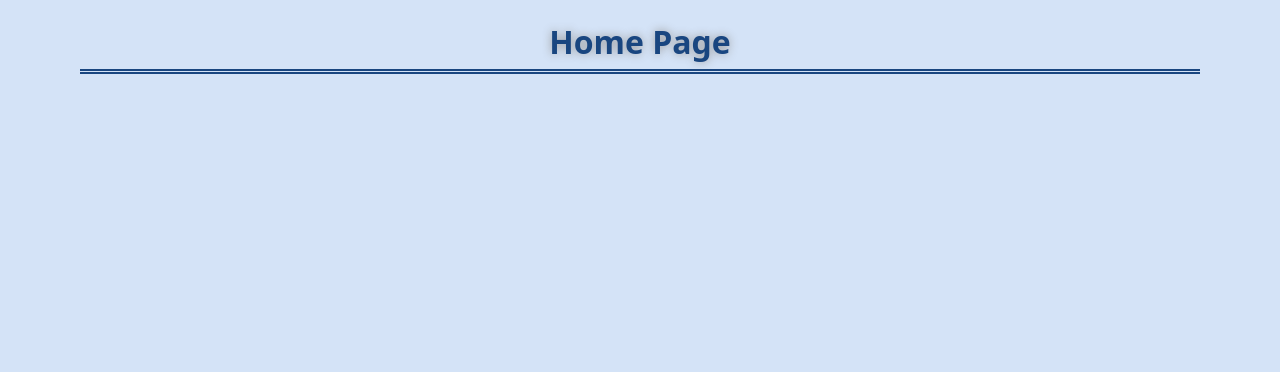
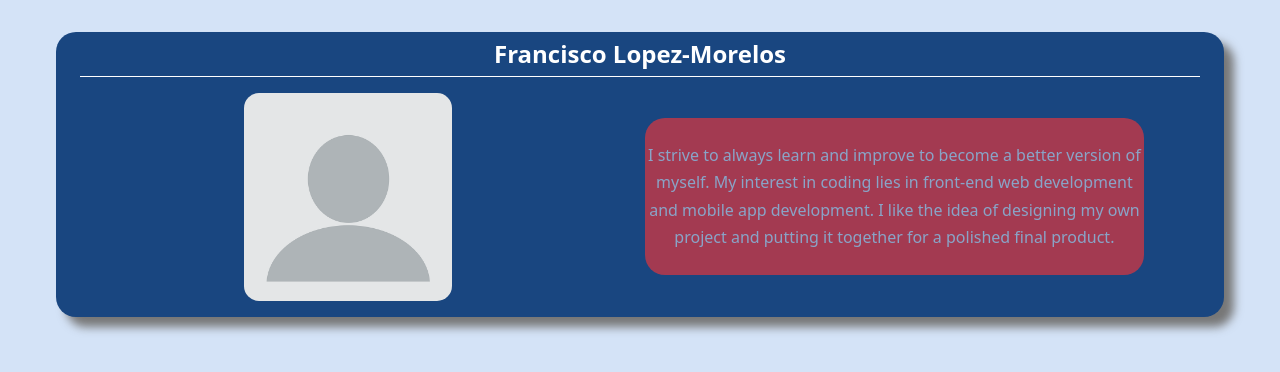
Before and after one commit to FranciscoL-M01/My-WebPage, a plain HTML site: page home.html in a window 1280 px wide. Shown: the top 372 px of the page. Drawn offline with Linux system fonts and the light colour scheme.

Commit message:
Fixing and adding more to the block component

```diff
--- a/home.html
+++ b/home.html
@@ -9,8 +9,21 @@
     <!--self closing eement-->
   </head>
   <body>
-    <div class="title">
-      <h1 class="page--title">Home Page</h1>
+    <div class="block block__description">
+      <h2 class="name__block">Francisco Lopez-Morelos</h2>
+      <div class="grid grid--1x2 grid__block">
+        <div class="picture-block">
+          <img class="my-picture" src="/images/pfp.webp" alt="" />
+        </div>
+        <div class="text--block">
+          <p class="text__description text--select">
+            I strive to always learn and improve to become a better version of
+            myself. My interest in coding lies in front-end web development and
+            mobile app development. I like the idea of designing my own project
+            and putting it together for a polished final product.
+          </p>
+        </div>
+      </div>
     </div>
   </body>
 </html>
--- a/styling/style.css
+++ b/styling/style.css
@@ -19,7 +19,7 @@ h1, h2, h3 {
     margin: 1.5rem 5rem;
     color: var(--primary-color);
     text-shadow: 0px 0px 10px #999;
-    border-bottom: 5px double var(--primary-color);
+    border-bottom: 2px solid var(--primary-color);
     padding-bottom: .5rem;
 }
 
@@ -59,13 +59,14 @@ nav {
     color: var(--secondary-color);
     box-shadow: 10px 10px 10px #777;
     transition: scale .2s;
+    flex-wrap: nowrap;
 }
 
 .block__description:hover {
     scale: 1.05;
 }
 
-.name {
+.name__block {
     margin: 0;
     text-align: center;
     margin: 0 1.5rem;
@@ -75,15 +76,11 @@ nav {
 }
 
 .picture-block {
-    display: flex;
     margin: 1rem 1.5rem;
     border-radius: 15px;
-    width: 13rem;
-    height: 13rem;
+    width: 7rem;
+    height: 7rem;
     overflow: hidden;
-    align-items: center;
-    justify-self: center;
-    margin-bottom: 2rem;
 }
 
 .my-picture {
@@ -92,25 +89,52 @@ nav {
 }
 
 .text--block {
+    align-items: center;
     background: var(--accent-color);
-    opacity: .6;
     border-radius: 20px;
     display: flex;
-    align-self: center;
-    margin-right: 1.5rem;
-    margin-bottom: 2rem;
+    flex-wrap: nowrap;
+    justify-self: center;
+    margin: 1rem .3rem;
+    opacity: .6;
+    padding: .5rem 0;
+    text-align: center;
 }
 
-.text {
-    text-align: center;
-    line-height: 1.5rem;
-    margin: .5rem;
-    font-size: .8rem;
+.text__description {
+    font-size: .5rem;
+    line-height: .6rem;
 }
 
 .text--select::selection {
     background: var(--secondary-color);
     color: var(--primary-color);
+}
+
+@media screen and (min-width: 425px) {
+    .text--block {
+        margin-right: 1rem;
+    }
+}
+
+@media screen and (min-width: 678px) {
+    .block {
+        margin: 2rem 3.5rem;
+    }
+
+    .picture-block {
+        width: 13rem;
+        height: 13rem;
+    }
+
+    .text--block {
+        margin-right: 5rem;
+    }
+
+    .text__description {
+        font-size: 1rem;
+        line-height: 1.7rem;
+    }
 }
 
 /* Grid */
@@ -119,6 +143,15 @@ nav {
     display: grid;
 }
 
+.grid__block {
+    align-items: center;
+    justify-items: center;
+}
+
 .grid--1x2 {
-    grid-template-columns: repeat(2, 1fr);
+    grid-template-columns: repeat(2, minmax(0, 1fr));
 }
+
+.grid--1x3 {
+    grid-template-columns: repeat(3, 1fr);
+}
```
Also changed, not shown: components/page-title.html (added, +3 -0 lines).
